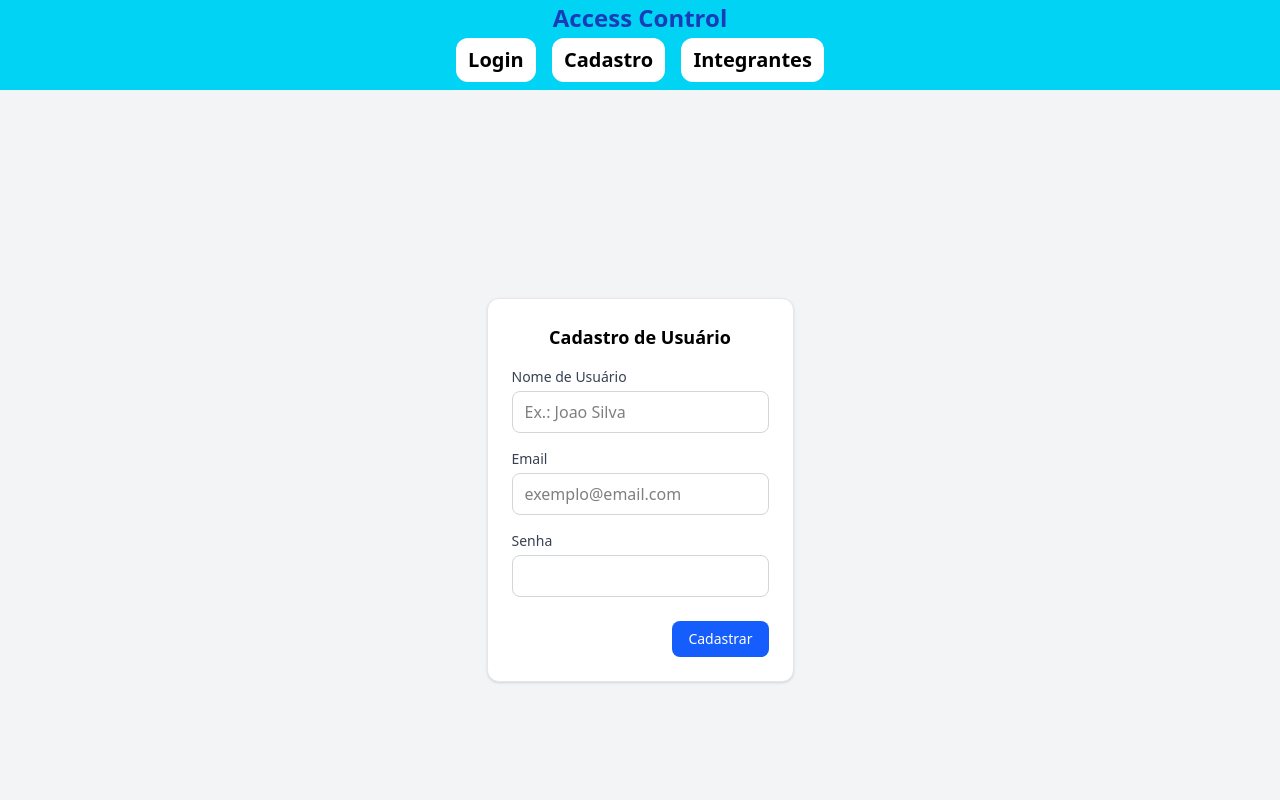
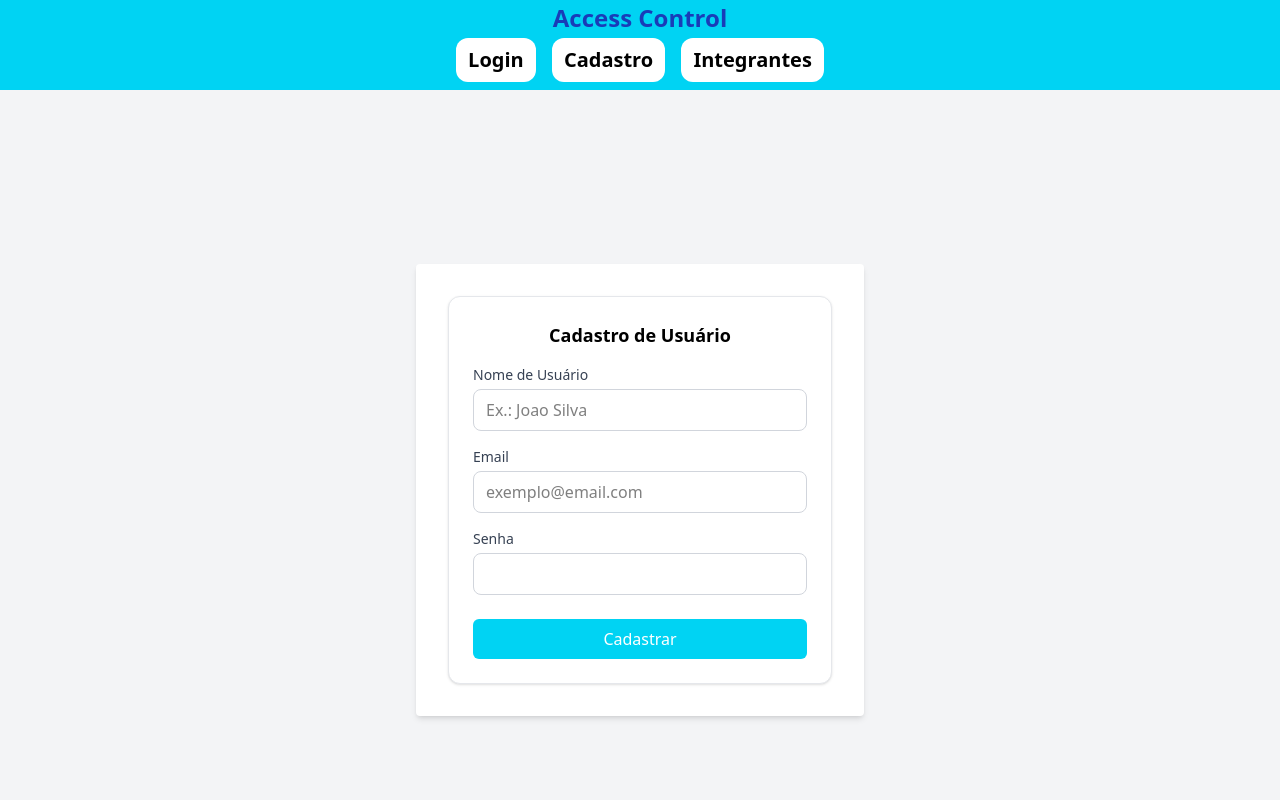
Before and after one commit to cp-05-frontend-1tdspj-2025/access-control-cp, a React (Vite) app in the folder access-control-cp/: page /cadastro in a window 1280 px wide. Shown: the top 800 px of the page. Built offline with nearby package versions, Linux system fonts and the light colour scheme.

Commit message:
Correcao na estilizacao da pagina de cadastro.

```diff
--- a/access-control-cp/src/routes/Cadastro/Cadastro.tsx
+++ b/access-control-cp/src/routes/Cadastro/Cadastro.tsx
@@ -45,7 +45,7 @@ export default function Cadastro(){
 
     return(
       <main className="min-h-screen flex items-center justify-center bg-gray-100">
-        <div>
+        <div className="w-full max-w-md bg-white p-8 rounded shadow-md">
           <form
            onSubmit={handleSubmit(onSubmit)}
             className="mx-auto max-w-md space-y-4 rounded-xl border border-gray-200 bg-white p-6 shadow text-black"
@@ -127,7 +127,7 @@ export default function Cadastro(){
             <button
               type="submit"
               disabled={isSubmitting || !isValid}
-              className="rounded-lg bg-blue-600 px-4 py-2 text-sm font-medium text-white hover:bg-blue-700 focus:ring-2 focus:ring-blue-300"
+              className="w-full bg-cyan-400 text-white py-2 px-4 rounded-md hover:bg-blue-800 transition-colors"
             >
               {isSubmitting ? "Enviando..." : "Cadastrar"}
             </button>
```
